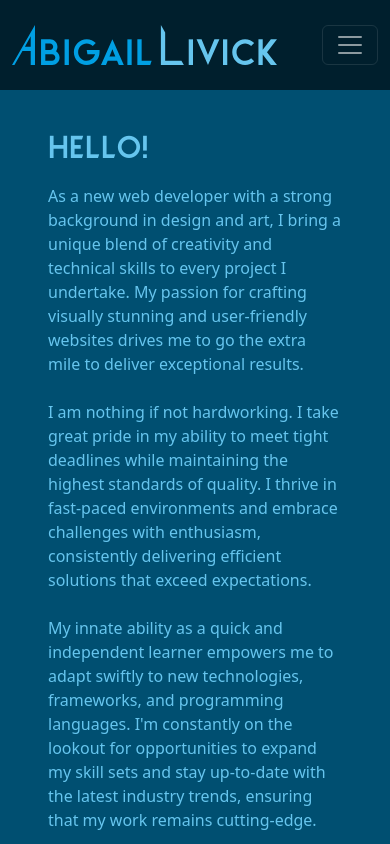
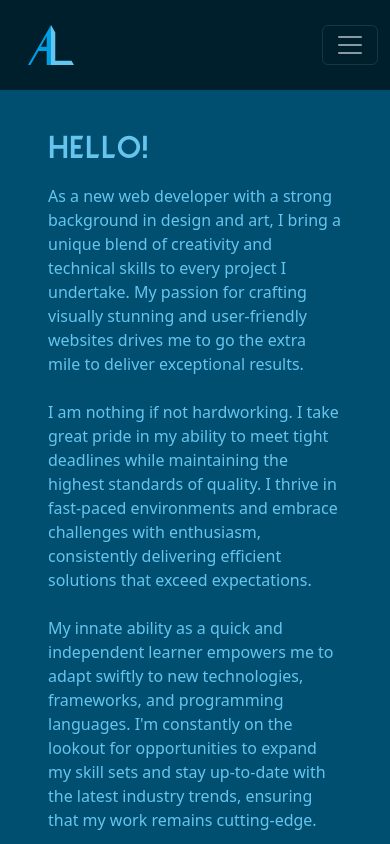
Before and after one commit to lailiel/20-React-Portfolio, a React (Vite) app: page / in a window 390 px wide. Shown: the top 844 px of the page. Built offline with nearby package versions, Linux system fonts and the light colour scheme.

Commit message:
adjusted navbar responsiveness

```diff
--- a/src/App.css
+++ b/src/App.css
@@ -36,6 +36,19 @@ body {
 
 #nav-name{
   color: var(--mid)
+}
+
+#basic-navbar-nav {
+  background-color: var(--dark);
+  padding: 0;
+}
+
+#nav-default{
+  display: block;
+}
+
+#nav-logo{
+  display: block;
 }
 
 /* ------------------------------------------- */
@@ -158,3 +171,32 @@ h1, h2, h3, h4, h5 {
   font-family: 'North';
   src: url('./assets/North.otf') format('opentype');
 }
+
+/* ------------------------------------------- */
+/* large */
+@media screen and (max-width: 1500px) {
+
+  #nav-logo {
+    display: none;
+  };
+
+}
+
+/* medium */
+/* @media screen and (max-width: 768px) {
+  #nav-logo {
+    display:'none'
+  };
+   #nav-default {
+    display: 'none';
+   };
+} */
+
+/* small */
+@media screen and (max-width: 400px) {
+  #nav-default{
+    display: none;
+  } #nav-logo{
+    display: block;
+  }
+}
--- a/src/components/Nav.jsx
+++ b/src/components/Nav.jsx
@@ -1,17 +1,17 @@
 import { Link } from 'react-router-dom';
 import { Navbar, Nav, Container } from 'react-bootstrap';
 import name from '../assets/Name-Color-Linear.svg'
-import Logo from '../assets/Logo-Color.svg'
+import logo from '../assets/Logo-Color.svg'
 
 
 export default function CustomNavbar() {
   return (
     <>
-    <Navbar data-bs-theme="dark" expand="sm" style={{height: '90px'}}className='sticky-top' id="navbar">
+    <Navbar data-bs-theme="dark" expand="md" style={{height: '90px'}}className='sticky-top' id="navbar">
       <Container>
-        <Navbar.Brand href="/" id='nav-name'>
-        {/* <img src={Logo} style={{height: '40px'}}/> */}
-          <img src={name} style={{height: '40px'}}/>
+        <Navbar.Brand href="/" id='nav-name' className='p-3'>
+          <img id="nav-default" src={name} style={{height: '40px'}}/>
+          <img id="nav-logo" src={logo} style={{height: '40px'}}/>
         </Navbar.Brand>
         <Navbar.Toggle aria-controls="basic-navbar-nav" />
         <Navbar.Collapse id="basic-navbar-nav" className="justify-content-end">
```
Also changed, not shown: src/assets/Logo-Color.svg.
